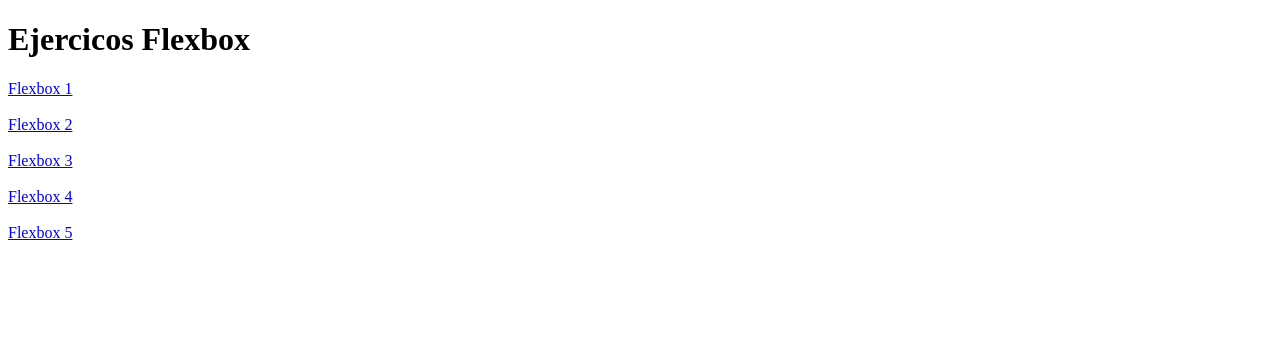
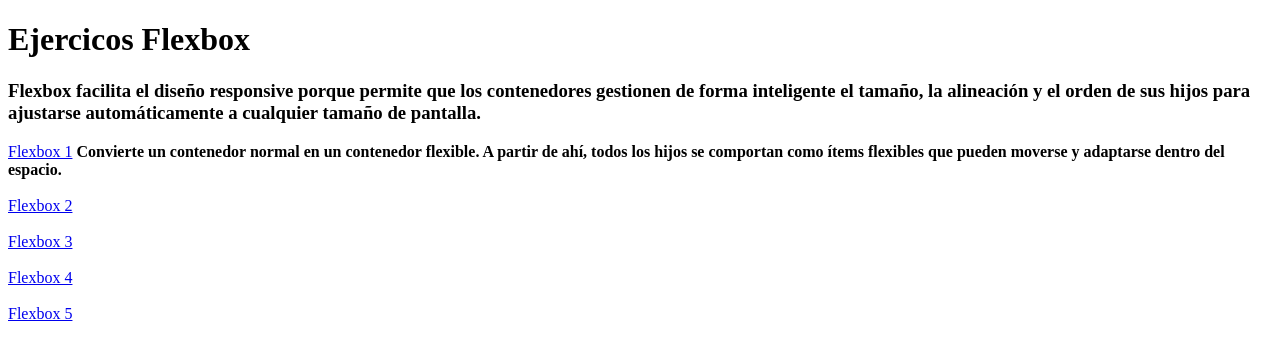
Before and after one commit to IDAI-SD2025-Avangers-2025/Ejercicios-Flexbox-GASL, a plain HTML site: page index.html in a window 1280 px wide. Drawn offline with Linux system fonts and the light colour scheme.

Commit message:
Add files via upload

```diff
--- a/index.html
+++ b/index.html
@@ -8,7 +8,11 @@
 <body>
 
     <h1>Ejercicos Flexbox</h1>
-    <a href="flexbox1.html">Flexbox 1</a>
+
+    <h3>Flexbox facilita el diseño responsive porque permite que los contenedores gestionen de forma inteligente el tamaño, la alineación y el orden de sus hijos para ajustarse automáticamente a cualquier tamaño de pantalla.</h3>
+
+    <a href="flexbox1.html">Flexbox 1</a> <b>Convierte un contenedor normal en un contenedor flexible. A partir de ahí, todos los hijos se comportan como ítems flexibles que pueden moverse y adaptarse dentro del espacio.</b>
+
     <br><br><a href="flexbox2.html">Flexbox 2</a>
     <br><br><a href="flexbox3.html">Flexbox 3</a>
     <br><br><a href="flexbox4.html">Flexbox 4</a>
```
